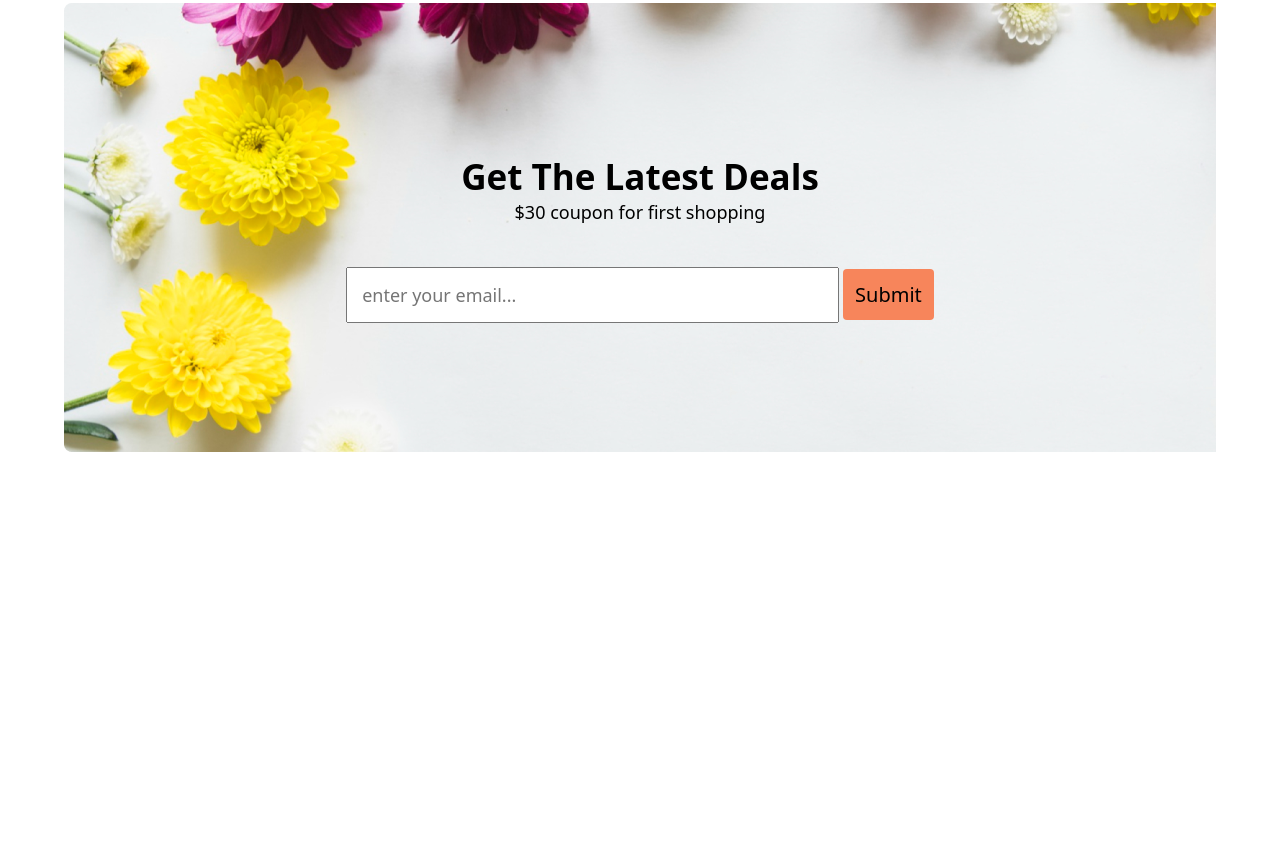
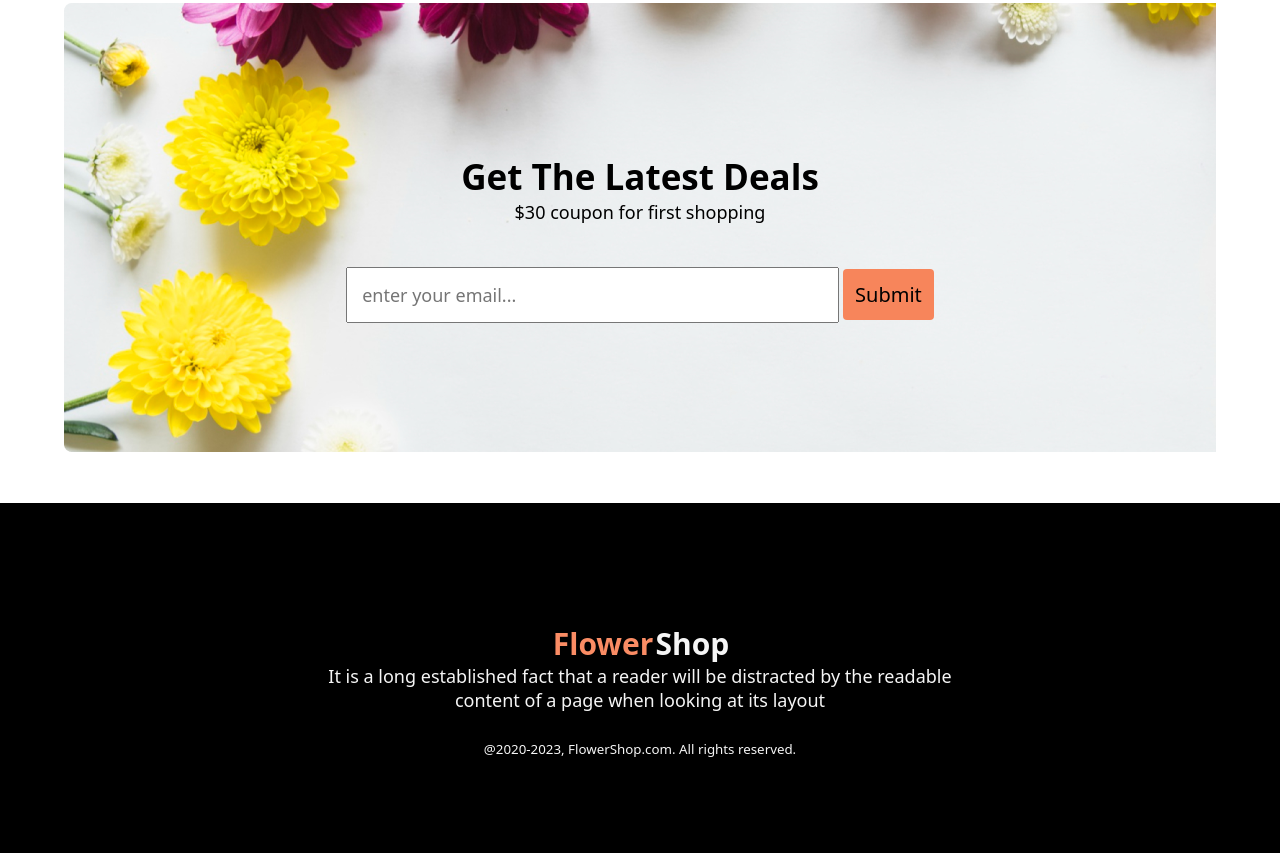
Before and after one commit to ebook6924/assignment-1, a plain HTML site: page index.html in a window 1280 px wide. Shown: the part 2490-3358 px from the top of the page. Before the commit the page ends 2993 px from the top, so only its background shows below. Drawn offline with Linux system fonts and the light colour scheme.

Commit message:
project done

```diff
--- a/index.html
+++ b/index.html
@@ -122,6 +122,19 @@
             </div>
         </section>
     </main>
-
+<footer>
+    <div class="footer">
+        <div class="footer-box">
+            <h3 class="footer-title"><span class="flower">Flower</span>Shop
+            </h3>
+            <p class="footer-discription">It is a long established fact that a reader will be distracted by the readable <br>
+                content of a page when looking at its layout</p>
+                <footer class="footer-end">
+                    <p><small>@2020-2023, FlowerShop.com. All rights reserved.
+                    </small></p>
+                </footer>
+        </div>
+    </div>
+</footer>
 </body>
 </html>
--- a/style.css
+++ b/style.css
@@ -189,3 +189,27 @@
     padding: 14px;
     font-size: 18px;
 }
+.footer{
+    width: 100%;
+    height: 350px;
+    background-color: black;
+    margin-bottom: 15px;
+}
+.footer-box{
+    color: whitesmoke;
+    text-align: center;
+    margin: auto;
+}
+.flower{
+    color: rgb(250, 140, 100);
+}
+.footer-title{
+    padding-top: 120px;
+    font-size: 30px;
+}
+.footer-discription{
+   font-size: 18px;
+}
+.footer-end{
+    margin-top: 25px;
+}
```
